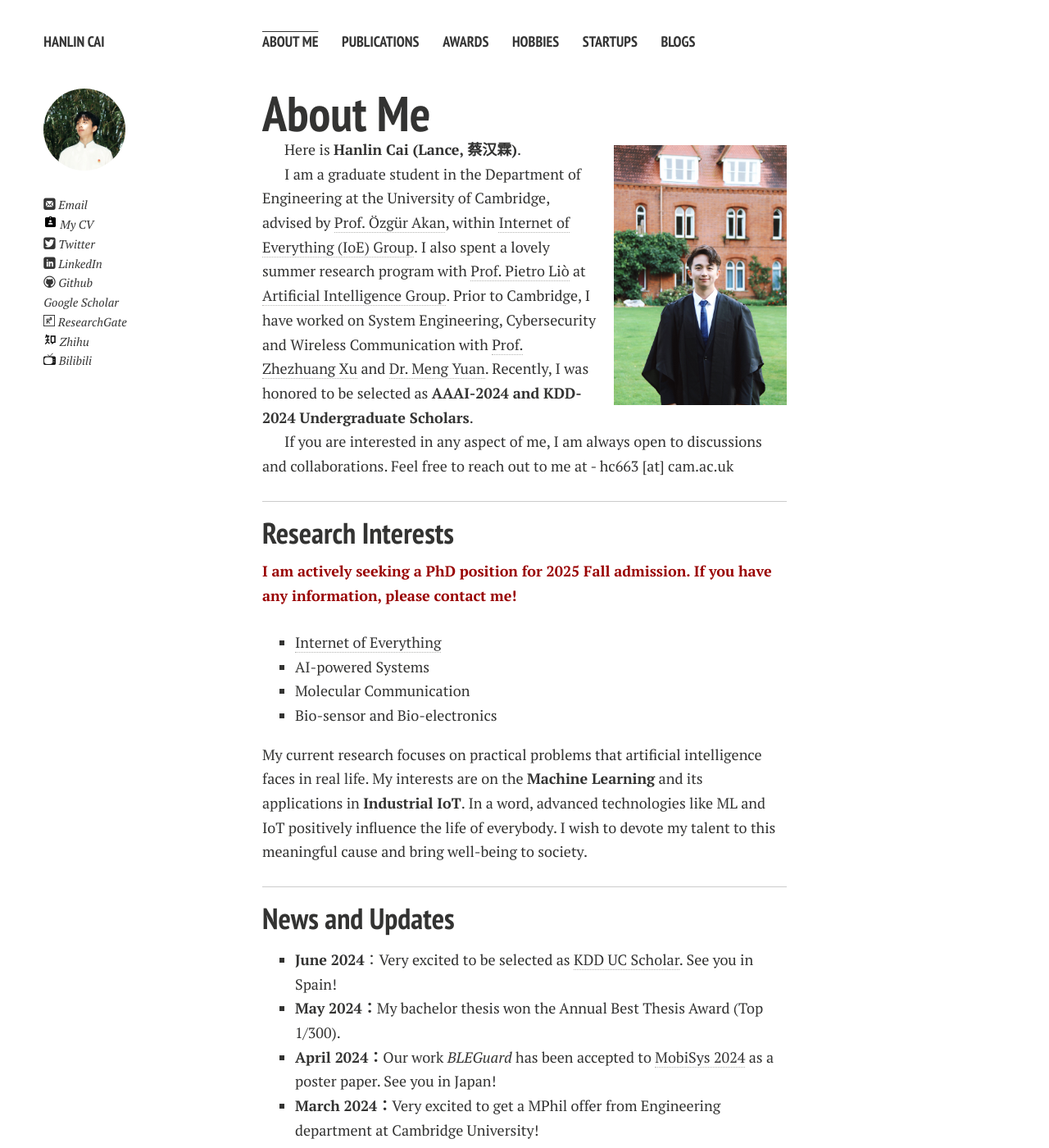
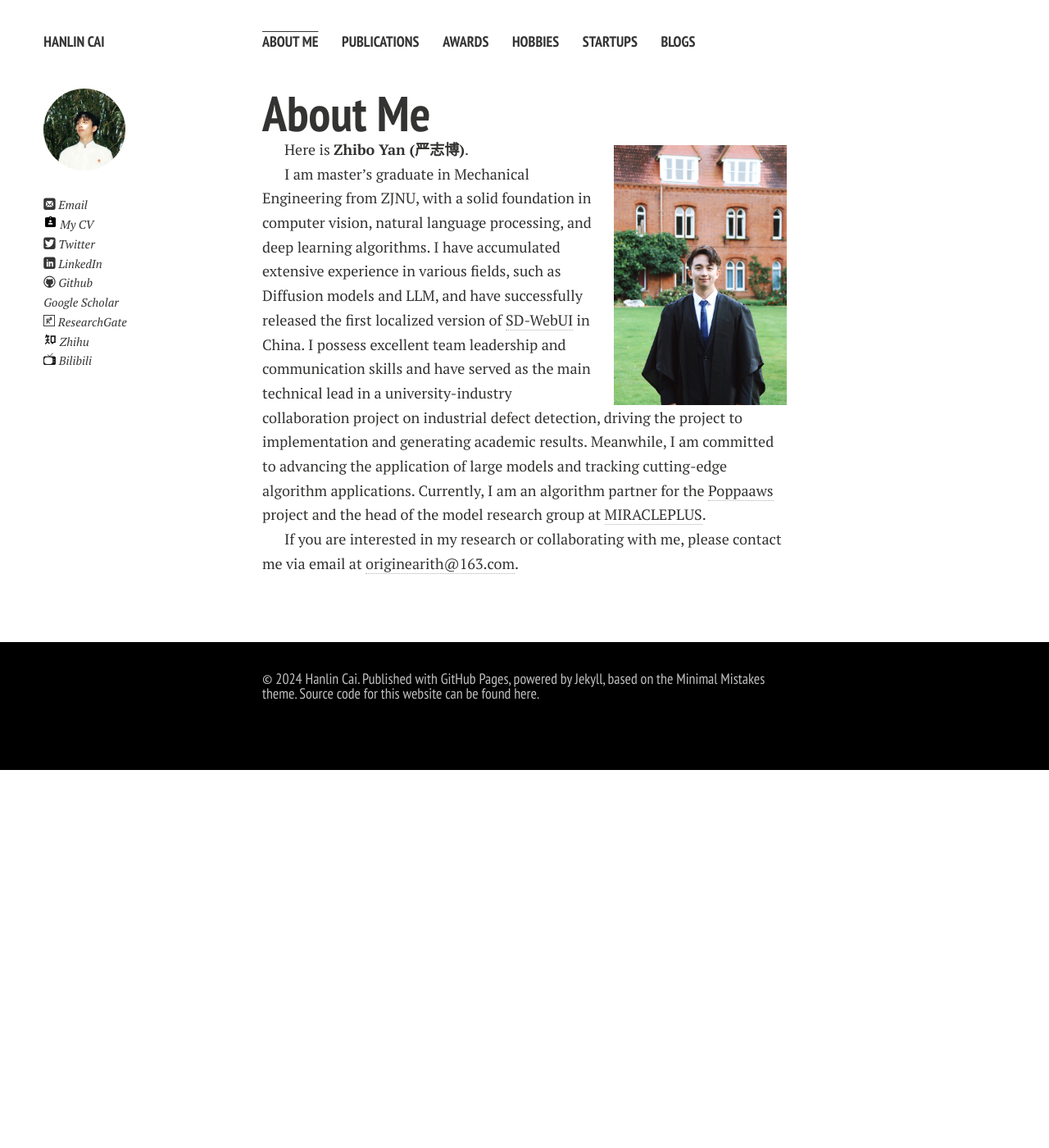
Before and after one commit to OrigArith/OrigArith.github.io, a Jekyll site: the page built from index.md, in a window 1280 px wide and 1400 px high. Shown: the whole window at 82% size. Built offline with Jekyll 4.4.1, drawn with Linux system fonts in a browser that asks for light colours; nearby versions of some CDN libraries; comment, search, counter and statistics services are not loaded; a style sheet for code colours, icons or effects is not loaded; our own code applies the rules of GitHub Pages for plain Markdown files; some of the changed text lies outside the part shown.

Commit message:
refactor: 更新个人网站信息
- 修改 CNAME 文件，将域名从 caihanlin.com 改为 origarith.github.io
- 更新首页内容，包括个人信息、经历和联系方式
- 调整研究兴趣部分的展示方式
- 移除推特嵌入内容

```diff
--- a/CNAME
+++ b/CNAME
@@ -1 +1 @@
-caihanlin.com
+origarith.github.io
--- a/index.md
+++ b/index.md
@@ -6,13 +6,13 @@ layout: page
 
 <img src="https://caihanlin.com/caihanlin.jpg" class="floatpic">
 
-Here is **Hanlin Cai (Lance, 蔡汉霖)**.<br>
+Here is **Zhibo Yan (严志博)**.<br>
 
-I am a graduate student in the Department of Engineering at the University of Cambridge, advised by [Prof. Özgür Akan](https://ioe.eng.cam.ac.uk/directory/akan), within [Internet of Everything (IoE) Group](https://ioe.eng.cam.ac.uk/). I also spent a lovely summer research program with [Prof. Pietro Liò](https://www.cl.cam.ac.uk/~pl219/) at [Artificial Intelligence Group](https://www.cl.cam.ac.uk/research/ai/). Prior to Cambridge,  I have worked on System Engineering, Cybersecurity and Wireless Communication with [Prof. Zhezhuang Xu](https://scholar.google.com.hk/citations?user=iZ7LQRkAAAAJ&hl=zh-CN) and [Dr. Meng Yuan](https://myuan27.github.io/). Recently, I was honored to be selected as **AAAI-2024 and KDD-2024 Undergraduate Scholars**.<br>
+I am master's graduate in Mechanical Engineering from ZJNU, with a solid foundation in computer vision, natural language processing, and deep learning algorithms. I have accumulated extensive experience in various fields, such as Diffusion models and LLM, and have successfully released the first localized version of [SD-WebUI](https://www.bilibili.com/video/BV1VV4y1u7FF) in China. I possess excellent team leadership and communication skills and have served as the main technical lead in a university-industry collaboration project on industrial defect detection, driving the project to implementation and generating academic results. Meanwhile, I am committed to advancing the application of large models and tracking cutting-edge algorithm applications. Currently, I am an algorithm partner for the [Poppaaws](https://poppaws.ai/) project and the head of the model research group at [MIRACLEPLUS](https://www.miracleplus.com/).<br>
 
-If you are interested in any aspect of me, I am always open to discussions and collaborations. Feel free to reach out to me at - hc663 [at] cam.ac.uk
+If you are interested in my research or collaborating with me, please contact me via email at [originearith@163.com](mailto:originearith@163.com).
 
----
+<!-- ---
 
 ## Research Interests
 
@@ -39,3 +39,4 @@ My current research focuses on practical problems that artificial intelligence f
 <br>
 
 <blockquote class="twitter-tweet"><p lang="en" dir="ltr">Thrilled to be an AAAI-UC Scholar at <a href="https://twitter.com/hashtag/AAAI24?src=hash&amp;ref_src=twsrc%5Etfw">#AAAI24</a>, thanks to <a href="https://twitter.com/hashtag/AAAI?src=hash&amp;ref_src=twsrc%5Etfw">#AAAI</a> &amp; <a href="https://twitter.com/hashtag/GoogleExploreCSR?src=hash&amp;ref_src=twsrc%5Etfw">#GoogleExploreCSR</a> for the sponsorship. Grateful for the knowledge gained and new friendships formed.<br><br>Wonderful trip in Vancouver. Looking forward to staying connected with all.<a href="https://twitter.com/hashtag/AAAI24?src=hash&amp;ref_src=twsrc%5Etfw">#AAAI24</a> <a href="https://twitter.com/hashtag/Vancouver?src=hash&amp;ref_src=twsrc%5Etfw">#Vancouver</a> <a href="https://twitter.com/hashtag/GoogleExploreCSR?src=hash&amp;ref_src=twsrc%5Etfw">#GoogleExploreCSR</a> <a href="https://t.co/wUQUp8XlSM">pic.twitter.com/wUQUp8XlSM</a></p>&mdash; Hanlin CAI (seeking a PhD position 2025) (@lancecai2002) <a href="https://twitter.com/lancecai2002/status/1762210025173344260?ref_src=twsrc%5Etfw">February 26, 2024</a></blockquote> <script async src="https://platform.twitter.com/widgets.js" charset="utf-8"></script>
+ -->
```
